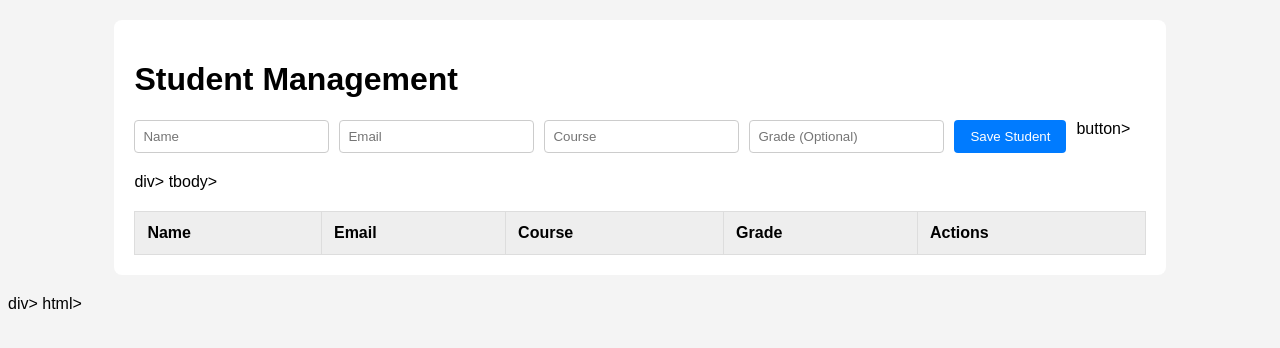
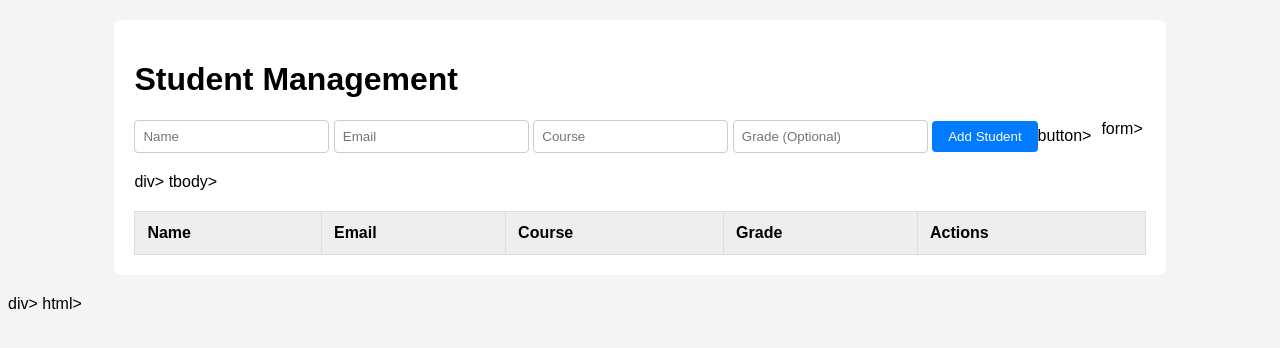
Before and after one commit to 2410080052-alt/crud-demo, a plain HTML site: page index.html in a window 1280 px wide. Drawn offline with nearby package versions, Linux system fonts and the light colour scheme; no server answers.

Commit message:
Refactor student form with required fields
Updated the student form structure and added required attributes for input fields.

```diff
--- a/index.html
+++ b/index.html
@@ -11,12 +11,14 @@
       <div class="container">
                 <h1>Student Management</h1>
               <div class="form-container">
-                          <input type="hidden" id="student-id">
-                          <input type="text" id="name" placeholder="Name">
-                          <input type="email" id="email" placeholder="Email">
-                          <input type="text" id="course" placeholder="Course">
-                          <input type="text" id="grade" placeholder="Grade (Optional)">
-                          <button id="save-btn">Save Student</button>button>
+                          <form id="student-form">
+                                          <input type="hidden" id="student-id">
+                                          <input type="text" id="name" placeholder="Name" required>
+                                          <input type="email" id="email" placeholder="Email" required>
+                                          <input type="text" id="course" placeholder="Course" required>
+                                          <input type="text" id="grade" placeholder="Grade (Optional)">
+                                          <button type="submit" id="save-btn">Add Student</button>button>
+                          </form>form>
               </div>div>
               <table>
                             <thead>
@@ -28,7 +30,9 @@
                                                 <th>Actions</th>
                                               </tr>
                             </thead>
-                          <tbody id="student-table-body"></tbody>tbody>
+                          <tbody id="student-table-body">
+                              <!-- Students will be loaded here -->
+                          </tbody>tbody>
               </table>
       </div>div>
     <script src="config.js"></script>
```
